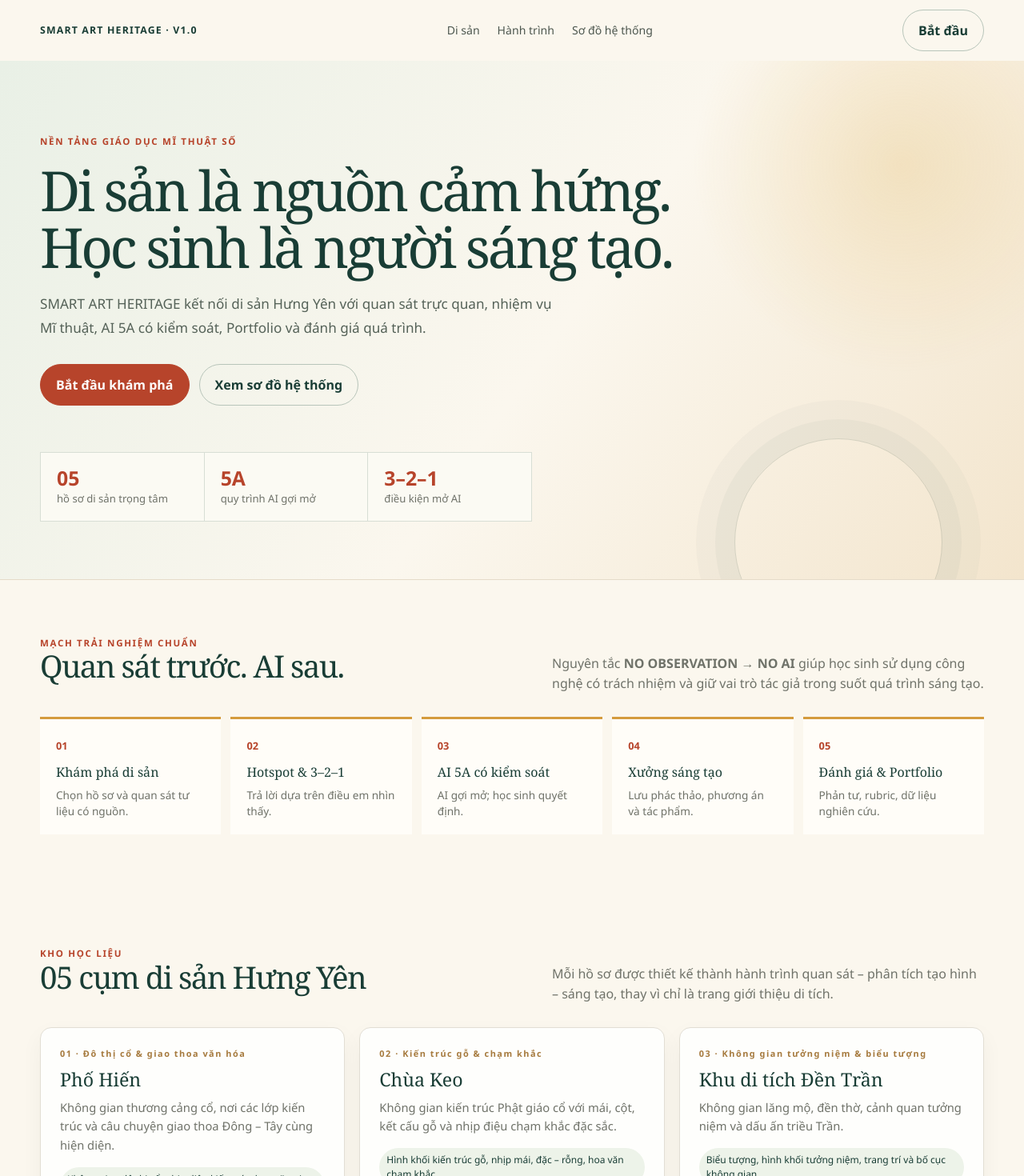
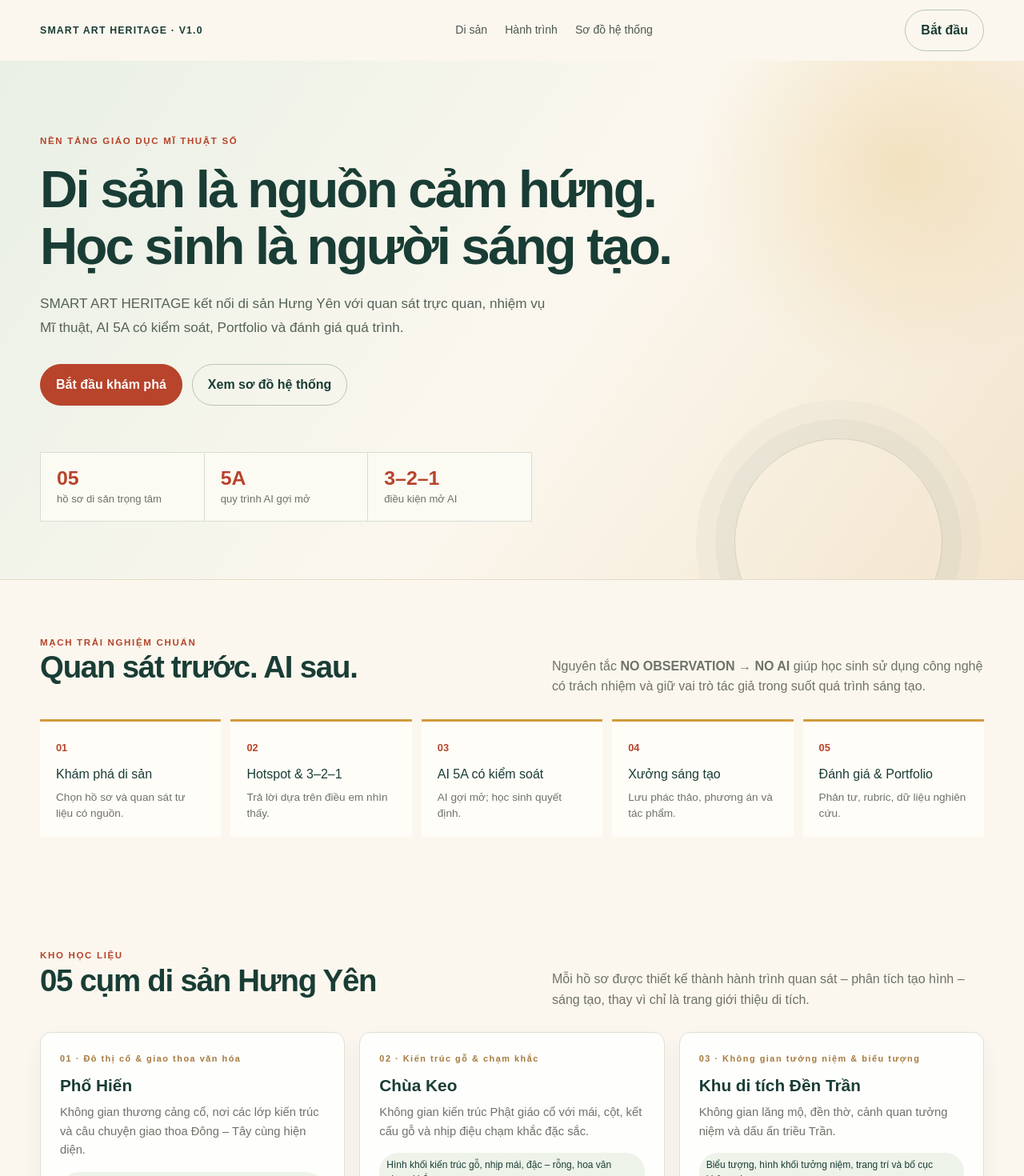
Before and after one commit to tungnd161/smart-art-heritage, a Next.js app: page / in a window 1280 px wide. Shown: the top 1470 px of the page at 80% size. Built offline with nearby package versions, Linux system fonts and the light colour scheme.

Commit message:
Use robust system typography across interface

```diff
--- a/app/globals.css
+++ b/app/globals.css
@@ -3,7 +3,7 @@
 :root { --ink:#20231d; --paper:#fbf7ee; --forest:#193d35; --terracotta:#b7442b; --gold:#d49b3d; --muted:#6f7269; }
 * { box-sizing: border-box; }
 html { scroll-behavior: smooth; }
-body { margin:0; color:var(--ink); background:var(--paper); font-family: Aptos, "Segoe UI", Arial, Helvetica, sans-serif; -webkit-font-smoothing:antialiased; text-rendering:optimizeLegibility; }
+body { margin:0; color:var(--ink); background:var(--paper); font-family: Arial, Helvetica, sans-serif; -webkit-font-smoothing:antialiased; text-rendering:optimizeLegibility; }
 a { color:inherit; text-decoration:none; }
 .shell { width:min(1180px, calc(100% - 40px)); margin:auto; }
 .nav { display:flex; align-items:center; justify-content:space-between; gap:26px; min-height:76px; }
@@ -14,15 +14,15 @@ a { color:inherit; text-decoration:none; }
 .button.ghost { background:transparent; color:var(--forest); border-color:#b8c5ba; }
 .hero { padding:92px 0 72px; position:relative; overflow:hidden; background:radial-gradient(circle at 88% 20%,rgba(222,174,76,.23),transparent 21%),linear-gradient(125deg,#e9f0e6 0%,#fbf7ee 54%,#f3e5cd 100%); border-bottom:1px solid #e5dbc9; }.hero:after{content:"";position:absolute;right:8%;bottom:-84px;width:260px;height:260px;border:1px solid rgba(25,61,53,.16);border-radius:50%;box-shadow:0 0 0 24px rgba(25,61,53,.035),0 0 0 48px rgba(25,61,53,.025);pointer-events:none;}
 .kicker { color:var(--terracotta); font-weight:800; font-size:.72rem; letter-spacing:.145em; text-transform:uppercase; }
-h1, h2, h3 { font-family: Georgia, "Times New Roman", serif; }
-h1 { font-size:clamp(2.65rem,5.4vw,4.95rem); font-weight:400; letter-spacing:-.052em; line-height:1.02; margin:17px 0 22px; max-width:820px; color:var(--forest); position:relative; z-index:1; }
-h2 { font-size:clamp(1.85rem,3vw,2.65rem); font-weight:400; letter-spacing:-.04em; line-height:1.08; color:var(--forest); margin:0 0 14px; }
+h1, h2, h3 { font-family: Arial, Helvetica, sans-serif; }
+h1 { font-size:clamp(2.45rem,5.1vw,4.65rem); font-weight:800; letter-spacing:-.042em; line-height:1.08; margin:17px 0 22px; max-width:820px; color:var(--forest); position:relative; z-index:1; }
+h2 { font-size:clamp(1.8rem,3vw,2.5rem); font-weight:800; letter-spacing:-.032em; line-height:1.16; color:var(--forest); margin:0 0 14px; }
 .lead { max-width:650px; font-size:1.07rem; line-height:1.72; color:#556258; position:relative; z-index:1; }
 .hero-actions { display:flex; flex-wrap:wrap; gap:12px; margin-top:31px; position:relative; z-index:1; }
 .metrics { display:grid; grid-template-columns:repeat(3,1fr); gap:1px; background:#d8ded5; margin-top:58px; border:1px solid #d8ded5; max-width:615px; position:relative; z-index:1; }
 .metric { background:rgba(255,253,247,.9); padding:18px 20px; }.metric strong{ display:block; color:var(--terracotta); font-size:1.55rem; line-height:1.1; }.metric span{ color:var(--muted); font-size:.82rem; line-height:1.35; display:block; margin-top:4px; }
 section { padding:70px 0; }.section-head { display:flex; align-items:end; justify-content:space-between; gap:30px; margin-bottom:28px; }.section-head p{max-width:540px;color:var(--muted);line-height:1.6;margin:0;}
-.grid { display:grid; grid-template-columns:repeat(3,1fr); gap:18px; }.card { background:rgba(255,255,255,.84); border:1px solid #e2ded4; border-radius:14px; padding:24px; box-shadow:0 10px 28px rgba(33,48,35,.045); transition:transform .2s,box-shadow .2s,border-color .2s; }.card:hover{transform:translateY(-3px);border-color:#d3bf94;box-shadow:0 16px 34px rgba(33,48,35,.08)}.heritage-code { color:#a67a3e; font-size:.68rem; letter-spacing:.14em; font-weight:800; }.card h3 { color:var(--forest); font-size:1.45rem; font-weight:400; margin:12px 0 10px; line-height:1.1; }.card p { color:var(--muted); line-height:1.6; font-size:.92rem; }.pill { display:inline-block; margin-top:15px; font-size:.75rem; color:var(--forest); background:#edf3e9; padding:6px 9px; border-radius:99px; }.link { margin-top:17px; color:var(--terracotta); font-weight:700; font-size:.92rem; display:inline-block; }
+.grid { display:grid; grid-template-columns:repeat(3,1fr); gap:18px; }.card { background:rgba(255,255,255,.84); border:1px solid #e2ded4; border-radius:14px; padding:24px; box-shadow:0 10px 28px rgba(33,48,35,.045); transition:transform .2s,box-shadow .2s,border-color .2s; }.card:hover{transform:translateY(-3px);border-color:#d3bf94;box-shadow:0 16px 34px rgba(33,48,35,.08)}.heritage-code { color:#a67a3e; font-size:.68rem; letter-spacing:.14em; font-weight:800; }.card h3 { color:var(--forest); font-size:1.3rem; font-weight:800; margin:12px 0 10px; line-height:1.23; }.card p { color:var(--muted); line-height:1.6; font-size:.92rem; }.pill { display:inline-block; margin-top:15px; font-size:.75rem; color:var(--forest); background:#edf3e9; padding:6px 9px; border-radius:99px; }.link { margin-top:17px; color:var(--terracotta); font-weight:700; font-size:.92rem; display:inline-block; }
 .flow { display:grid; grid-template-columns:repeat(5,1fr); gap:12px; }.flow-item { padding:20px; border-top:3px solid var(--gold); background:#fffdf8; }.flow-item b { color:var(--terracotta); font-size:.8rem; }.flow-item h3 { font-size:1rem; color:var(--forest); margin:10px 0 7px; }.flow-item p{margin:0;color:var(--muted);font-size:.85rem;line-height:1.45;}
 .notice { background:var(--forest); color:#edf4ea; padding:26px; border-radius:16px; }.notice strong{color:#f1bd5b;}.footer { background:#17382f; color:#e2ebe3; padding:28px 0; font-size:.86rem; }
 .page-head { background:#eaf0e7; padding:50px 0; border-bottom:1px solid #d6e0d2; }.breadcrumbs { font-size:.85rem; color:#63756a; margin-bottom:16px; }.content { padding:42px 0 72px; }.two-col { display:grid; grid-template-columns:1.3fr .7fr; gap:26px; }.panel { padding:25px; border:1px solid #e1dbce; background:white; border-radius:18px; }.panel h2{font-size:1.55rem;}.checklist { list-style:none;padding:0;margin:0; }.checklist li { padding:14px 0; border-bottom:1px solid #ece8df; color:#515a52; }.checklist li:last-child{border:0}.hotspot { border-left:3px solid var(--gold); padding:12px 14px; background:#fffaf0; margin:12px 0; }.hotspot b{color:var(--forest);display:block;margin-bottom:4px;}.form-field { display:grid; gap:7px; margin:15px 0; }.form-field label{font-weight:700;color:var(--forest);font-size:.9rem}.form-field textarea,.form-field input { border:1px solid #cfd5cb;border-radius:10px;padding:11px;font:inherit;min-height:78px;resize:vertical; }.small { color:var(--muted); font-size:.85rem; line-height:1.55; }
```
